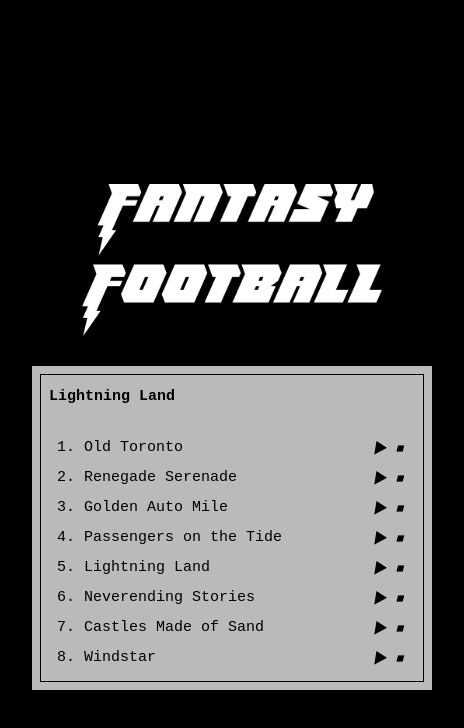
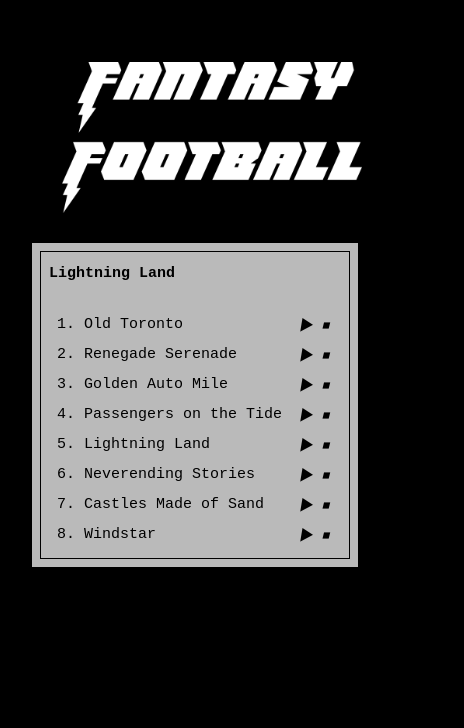
Before and after one commit to vegdev/fantasy-football, a Vue app: page / in a window 390 px wide. Shown: the top 728 px of the page, 464 px wide, since content can reach past the window. Built offline with nearby package versions, Linux system fonts and the light colour scheme.

Commit message:
add css tweaks for mobile: brings the app to the top of the page

```diff
--- a/src/App.vue
+++ b/src/App.vue
@@ -98,7 +98,8 @@ header .wrapper {
   justify-content: space-around;
 }
 main .player-container {
-  width: 400px;
+  width: 100%;
+  max-width: 400px;
   height: 100%;
   margin: auto;
   padding: 8px;
@@ -122,5 +123,8 @@ main .player-container {
     width: 100%;
     justify-content: space-around;
   }
+  main .player-container {
+    width: 400px;
+  }
 }
 </style>
--- a/src/assets/main.css
+++ b/src/assets/main.css
@@ -6,10 +6,11 @@
   padding: 2rem;
   background-color: inherit;
   font-weight: normal;
+  width: 100vw;
 }
 body {
   display: flex;
-  place-items: center;
+  place-items: start;
   box-sizing: border-box;
 }
 a,
```
